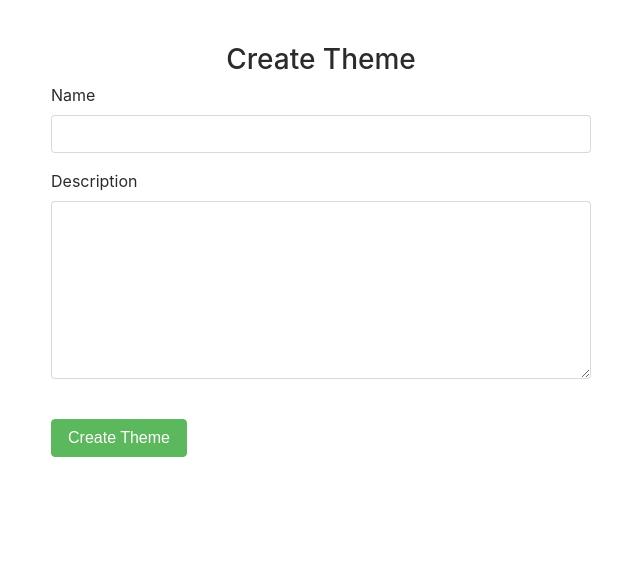
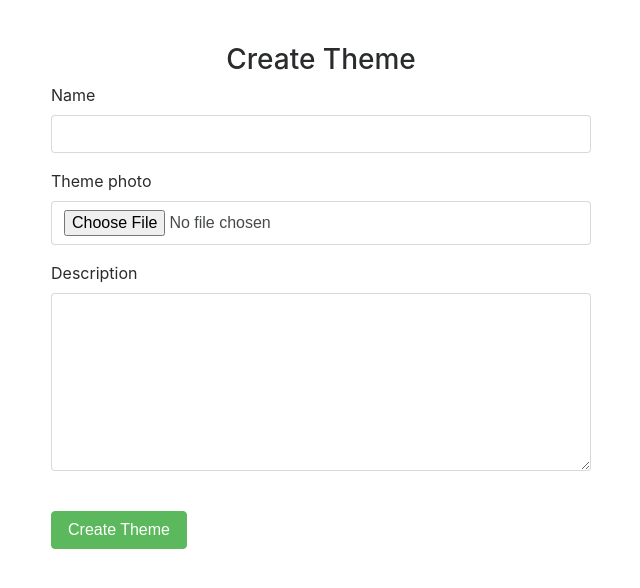
Before and after one commit to yw22729/APAD, a Flask app: page /study/create_themes in a window 1280 px wide. Shown: the part 56-644 px from the top of the page, without its empty margins (319-959 px from the left). Run offline with Flask 2, Linux system fonts and the light colour scheme; the visitor is signed in with stand-in values (Sample User, id 1); some libraries are stand-ins or nearby versions.

Commit message:
uploading a cover image when creating a theme is now mandatory

```diff
--- a/study/forms.py
+++ b/study/forms.py
@@ -34,6 +34,9 @@ class CancelStudyForm(FlaskForm):
 class ThemesForm(FlaskForm):
     name = StringField('Name', validators=[validators.DataRequired(), validators.Length(min=2, max=20)])
     description = StringField('Description', widget=TextArea(), validators=[validators.Length(min=10)])
+    photo = FileField('Theme photo',
+                     validators=[validators.InputRequired(),FileAllowed(['jpg', 'jpeg', 'png', 'gif'],
+                                             'Only allow .jpg .png and .gif files')])
 
 class EditThemeForm(ThemesForm):
     photo = FileField('Theme photo',
--- a/study/views.py
+++ b/study/views.py
@@ -39,11 +39,8 @@ def create():
             )
             study.save()
             image_url = upload_image_file(request.files.get('photo'), 'study_photo', str(study.id))
-            print(image_url)
             if image_url:
                 study.study_photo = image_url
-            else:
-                print("image uupload not working")
             study.save()
             return redirect(url_for('study_page.edit', id=study.id))
     return render_template('study/create.html', form=form, error=error)
@@ -244,19 +241,6 @@ def manage_theme():
     else:
         abort(404)
 
-# @study_page.route('/explore/<int:study_page_number>', methods=['GET'])
-# @study_page.route('/explore', methods=['GET'])
-# def explore(study_page_number=1):
-#     place = request.args.get('place')
-#     try:
-#         lng = float(request.args.get('lng'))
-#         lat = float(request.args.get('lat'))
-#         studies = Study.objects(location__near=[lng, lat], location__max_distance=10000,
-#                                cancel=False).order_by('-start_datetime').paginate(page=study_page_number, per_page=4)
-#         return render_template('study/explore.html', studies=studies, place=place, lng=lng, lat=lat)
-#     except:
-#         return render_template('study/explore.html', place=place)
-
 @study_page.route('/create_themes', methods=['GET', 'POST'])
 @login_required
 def create_themes():
@@ -273,6 +257,10 @@ def create_themes():
                 subscribers=[user.id]
             )
             theme.save()
+            image_url = upload_image_file(request.files.get('photo'), 'theme_photo', str(theme.id))
+            if image_url:
+                theme.theme_photo = image_url
+            theme.save()
             message = 'Theme created'
             return redirect(url_for('study_page.manage_theme',message=message))
     return render_template('study/create_themes.html', form=form, error=error)
--- a/templates/study/create_themes.html
+++ b/templates/study/create_themes.html
@@ -16,9 +16,10 @@
         {% endif %}
 
         {% from "_formhelpers.html" import render_field %}
-        <form method="POST" action="{{ url_for('study_page.create_themes')}}" >
+        <form method="POST" action="{{ url_for('study_page.create_themes')}}" enctype="multipart/form-data" >
             {{ form.csrf_token }}
             {{ render_field(form.name, class="form-control") }}
+            {{ render_field(form.photo, class="form-control") }}
             {{ render_field(form.description, class="form-control", rows="8", minlength="50") }}
             <br>
             <button type="submit" class="btn btn-success">
```
